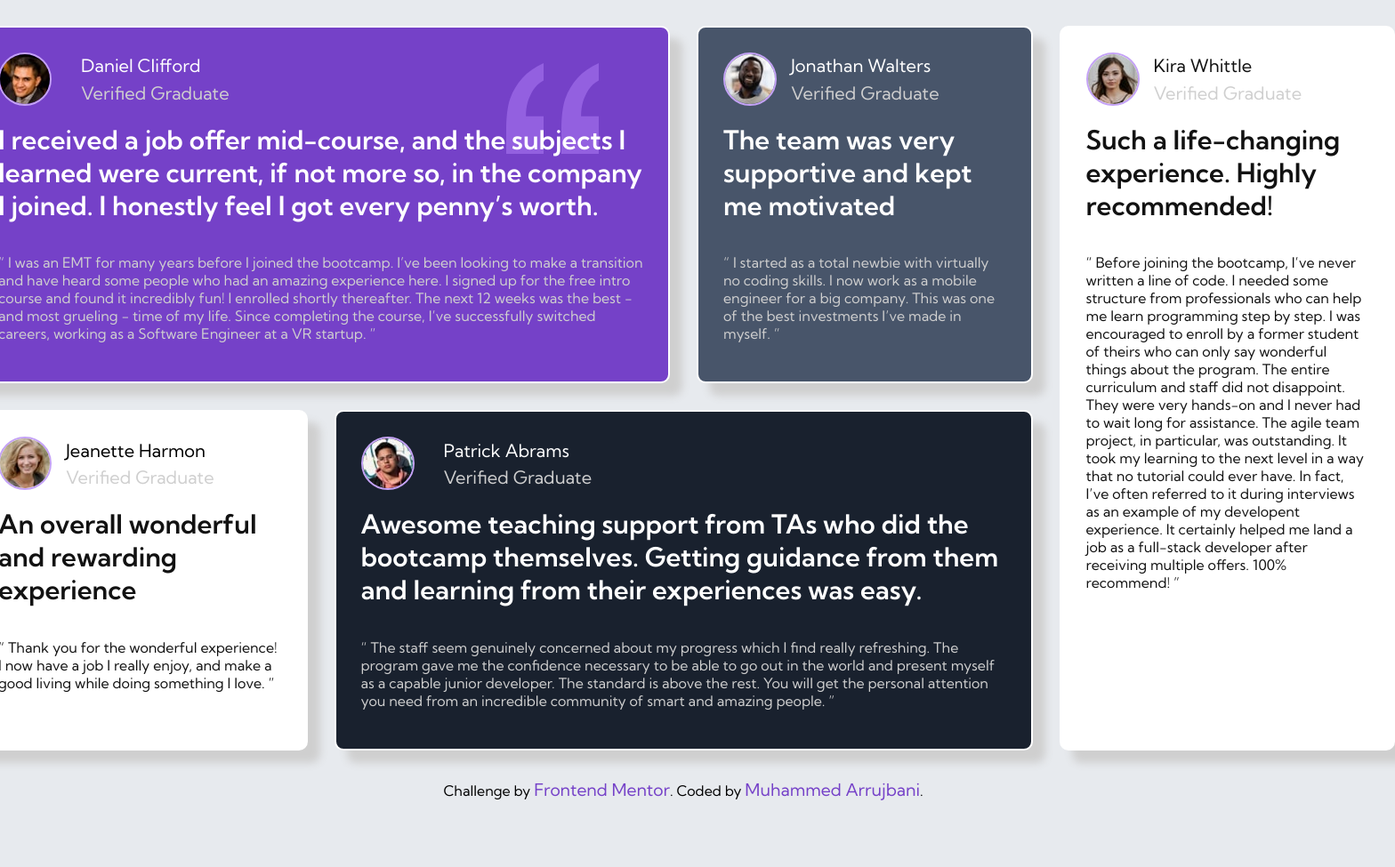
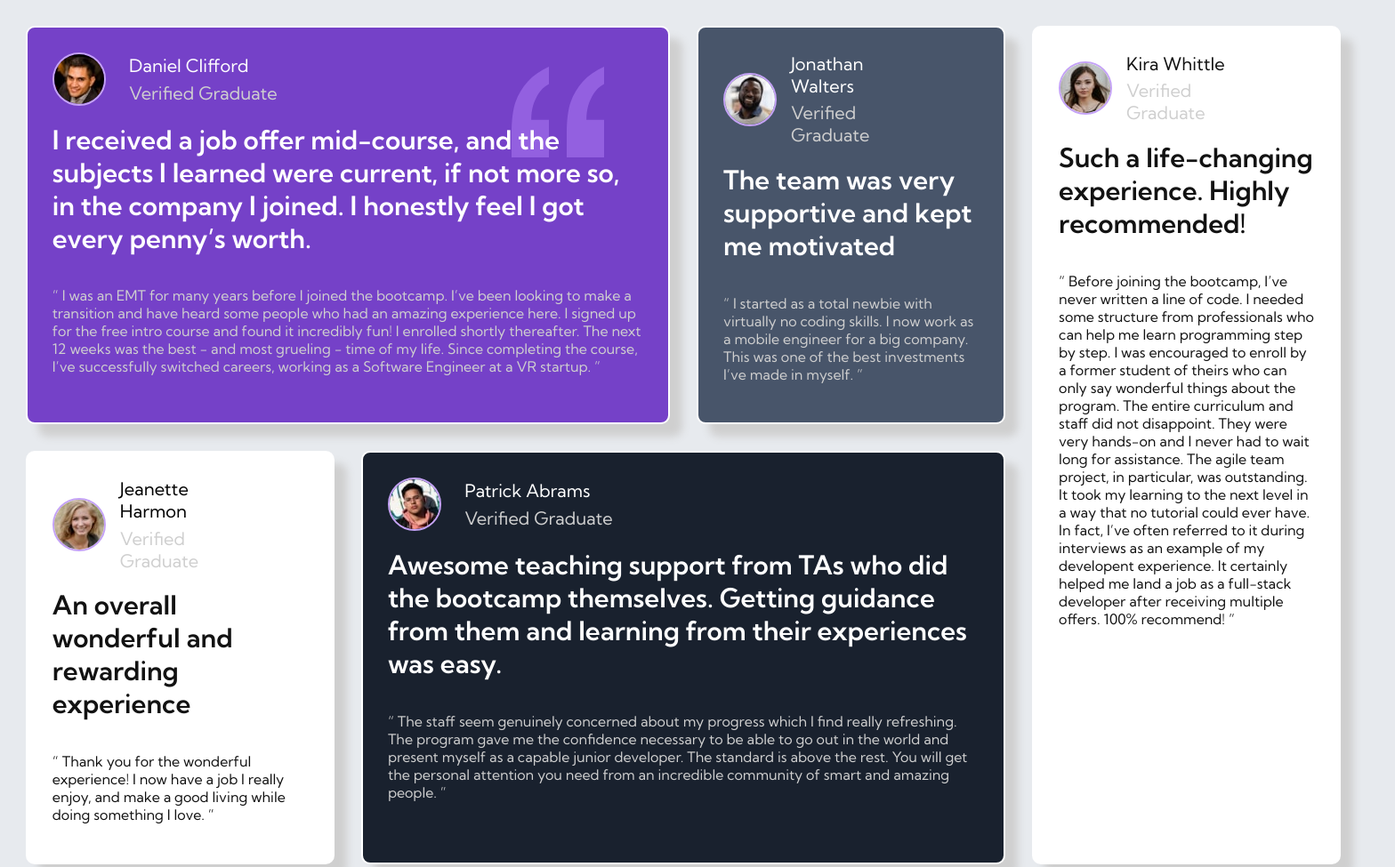
Before and after one commit to MoMo97X/Testemonail-Grid-Section, a plain HTML site: page index.html in a window 1536 px wide. Shown: the top 975 px of the page at 89% size, 1568 px wide, since content can reach past the window. Before the commit the page ends 929 px from the top, so only its background shows below. Drawn offline with Linux system fonts and the light colour scheme.

Commit message:
refactor: change media query unit to rem.

```diff
--- a/index.html
+++ b/index.html
@@ -191,9 +191,9 @@
 
       /* *** Large Screen *** */
 
-      @media (min-width: 90rem) {
+      @media (min-width: 62rem) {
         .card-container {
-          width: 100rem;
+          max-width: 100rem;
           /* Define your columns and rows */
           grid-template-columns: repeat(4, 1fr);
           grid-template-rows: repeat(2, auto);
```
